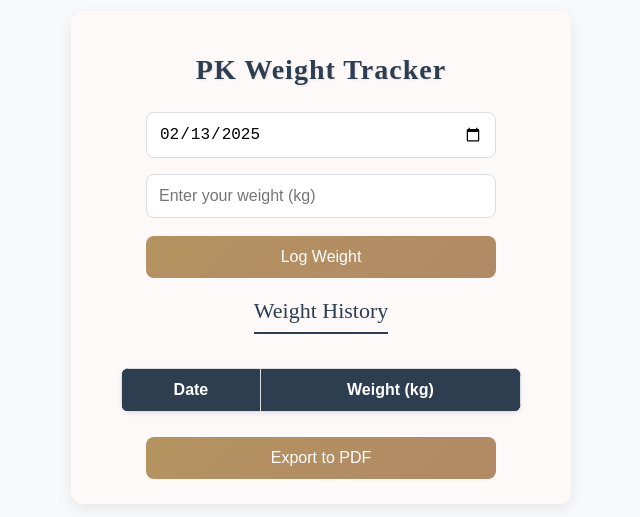
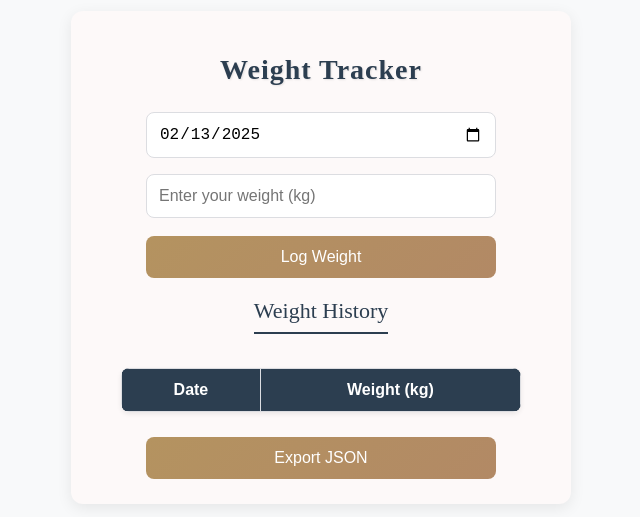
Before and after one commit to praveen366188/WeightLog, a website: page index.html in a window 1280 px wide. Shown: the part 143-660 px from the top of the page, without its empty margins (319-959 px from the left). Drawn offline with Linux system fonts and the light colour scheme.

Commit message:
Update index.html

```diff
--- a/index.html
+++ b/index.html
@@ -8,8 +8,7 @@
 </head>
 <body>
 <div class="container">
-
-    <h1>PK Weight Tracker</h1>
+    <h1>Weight Tracker</h1>
 
     <!-- Input Section -->
     <input type="date" id="dateInput" />
@@ -33,7 +32,8 @@
     </div>
 
     <!-- Export Button -->
-    <button id="exportPDF">Export to PDF</button>
+    <button id="exportJSON">Export JSON</button>
+<!--    <button id="exportPDF">Export to PDF</button>-->
 </div>
 
 <!-- Include html2pdf.js from CDN -->
```
